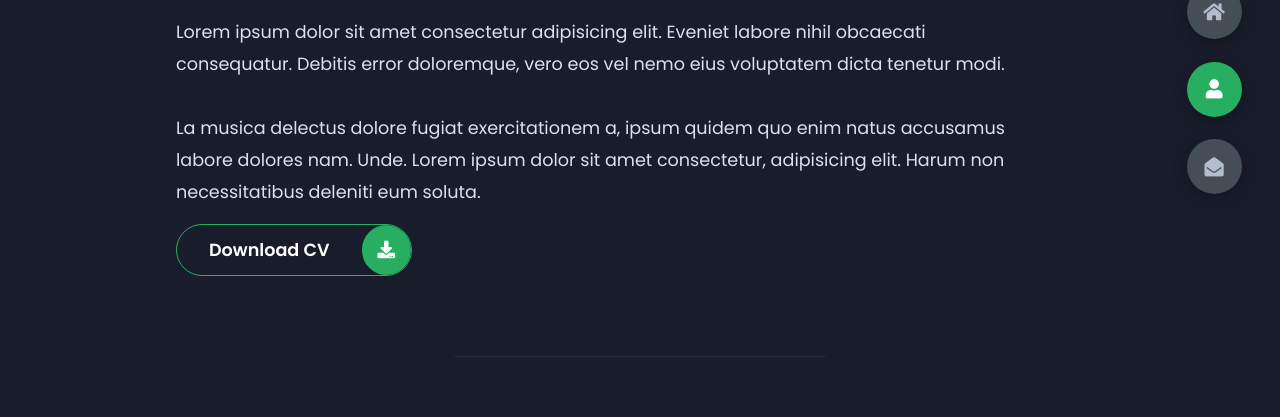
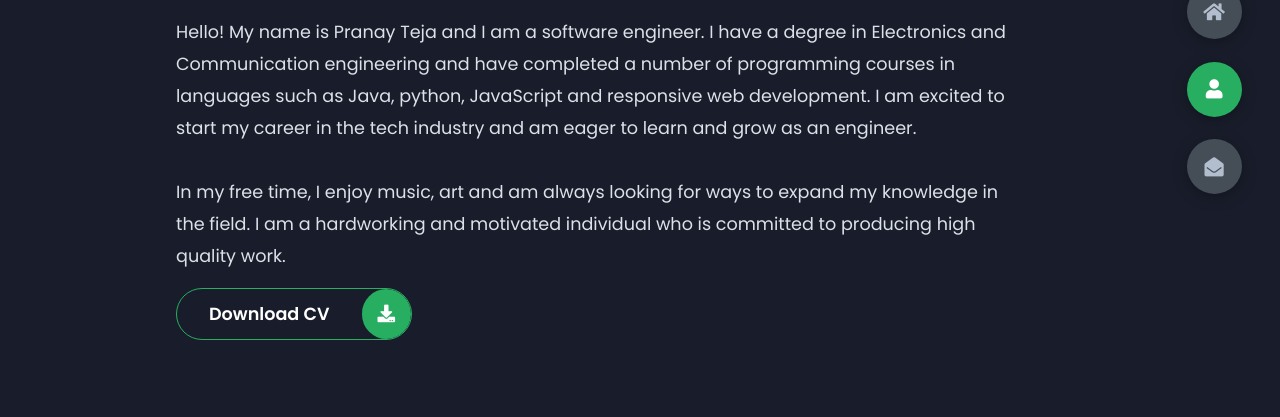
Before and after one commit to pranayteja-g/pranayteja-g.github.io, a plain HTML site: page index.html in a window 1280 px wide. Both pictures are taken after a click on the element 1214 px from the left and 400 px from the top of the page. Shown: the part 311-728 px from the top of the page. Drawn offline with Linux system fonts and the light colour scheme.

Commit message:
Update index.html

```diff
--- a/index.html
+++ b/index.html
@@ -27,8 +27,7 @@
 
                 <p>
                     I'm a software Engineer, I love to create beautiful and functional websites.
-                    Lorem ipsum dolor sit amet consectetur adipisicing elit. Officia, libero?
-                    Lorem ipsum dolor sit amet consectetur adipisicing elit. Neque blanditiis sed aut!
+
                 </p>
                 <div class="btn-con">
                     <a href="../2528412_Gadi Pranay Teja Reddy_Resume.pdf" class="main-btn">
@@ -48,13 +47,10 @@
                 <div class="left-about">
                     <h4>Information About me</h4>
                     <p>
-                        Lorem ipsum dolor sit amet consectetur adipisicing elit.
-                        Eveniet labore nihil obcaecati consequatur. Debitis error doloremque,
-                        vero eos vel nemo eius voluptatem dicta tenetur modi. <br /> <br /> La musica
-                        delectus dolore fugiat exercitationem a,
-                        ipsum quidem quo enim natus accusamus labore dolores nam. Unde.
-                        Lorem ipsum dolor sit amet consectetur, adipisicing elit.
-                        Harum non necessitatibus deleniti eum soluta.
+                        Hello! My name is Pranay Teja and I am a software engineer. I have a degree in Electronics and Communication engineering and have completed a number of programming courses in languages such as Java, python, JavaScript and responsive web development.
+                        I am excited to start my career in the tech industry and am eager to learn and grow as an engineer. <br><br>
+                        In my free time, I enjoy music, art and am always looking for ways to expand my knowledge in the field.
+                        I am a hardworking and motivated individual who is committed to producing high quality work.
                     </p>
                     <div class="btn-con">
                         <a href="../2528412_Gadi Pranay Teja Reddy_Resume.pdf" class="main-btn">
```
